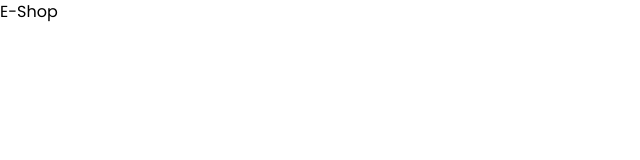
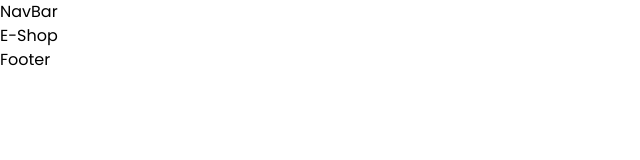
Before and after one commit to razace50/e-shop, a Next.js app: page / in a window 1280 px wide. Shown: the top 160 px of the page, without its empty margins (0-640 px from the left). Built offline with nearby package versions, Linux system fonts and the light colour scheme.

Commit message:
footer/navbar

```diff
--- /dev/null
+++ b/app/components/footer/Footer.tsx
@@ -0,0 +1,5 @@
+const Footer = () => {
+    return ( <div>Footer</div> );
+}
+
+export default Footer;
--- /dev/null
+++ b/app/components/nav/NavBar.tsx
@@ -0,0 +1,5 @@
+const NavBar = () => {
+    return ( <div>NavBar</div> );
+}
+
+export default NavBar;
--- a/app/layout.tsx
+++ b/app/layout.tsx
@@ -1,6 +1,8 @@
 import './globals.css'
 import type { Metadata } from 'next'
 import { Poppins} from "next/font/google";
+import NavBar from './components/nav/NavBar';
+import Footer from './components/footer/Footer';
 
 const poppins = Poppins({ subsets: ['latin'], weight:
   ['400', '700']
@@ -18,7 +20,11 @@ export default function RootLayout({
 }) {
   return (
     <html lang="en">
-      <body className={poppins.className}>{children}</body>
+      <body className={poppins.className}>
+        <NavBar/>
+        <main>{children}</main>
+        <Footer/>
+        </body>
     </html>
-  )
+  );
 }
--- a/app/page.tsx
+++ b/app/page.tsx
@@ -1,5 +1,5 @@
 export default function Home() {
   return (
-    <main>E-Shop</main>
+    <div>E-Shop</div>
   )
 }
```
